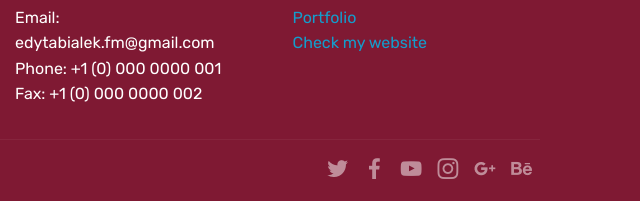
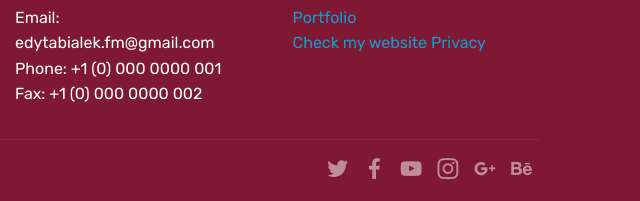
Before and after one commit to edyta-bialek/mobirise-smoothie, a plain HTML site: page index.html in a window 1280 px wide. Shown: the part 4211-4412 px from the top of the page, 640-1280 px from the left. Drawn offline with Linux system fonts and the light colour scheme; files whose address does not match are found by name; a web font is replaced by a local one.

Commit message:
Update index.html

```diff
--- a/index.html
+++ b/index.html
@@ -315,6 +315,7 @@
                 <p class="mbr-text">
                     <a class="text-primary" href="https://edyta-bialek.github.io/portfolio/index.html">Portfolio</a>
                     <br><a class="text-primary" href="https://edyta-bialek.github.io/index.html">Check my website</a>
+                  <a class="text-primary" href="https://edyta-bialek.github.io/privacy.html">Privacy</a>
                 </p>
             </div>
         </div>
```
